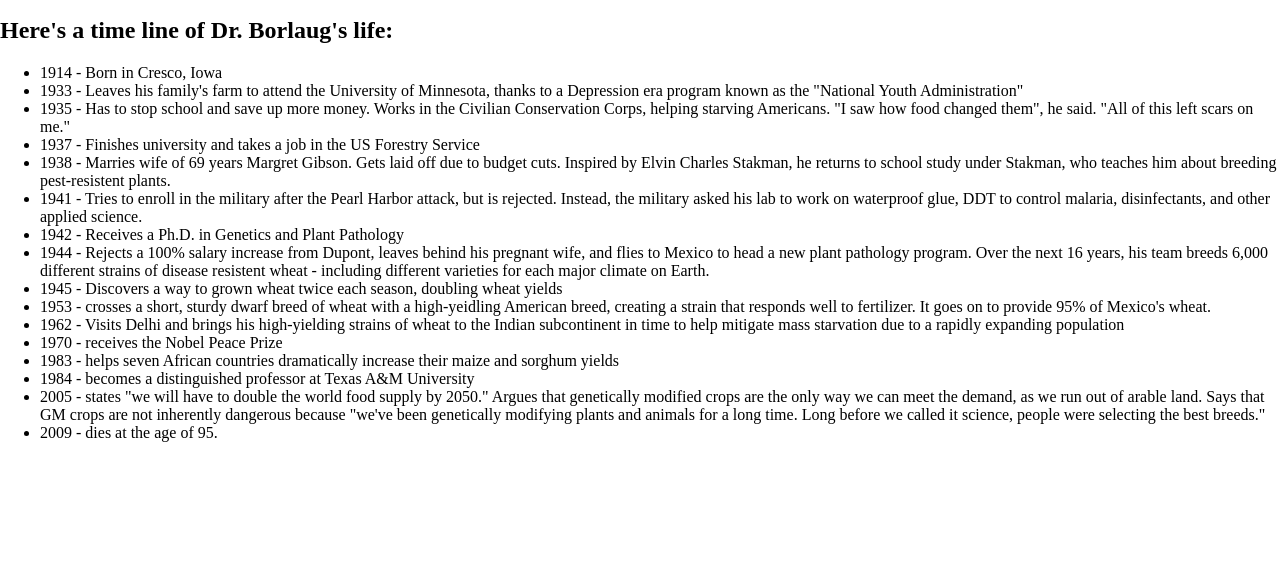
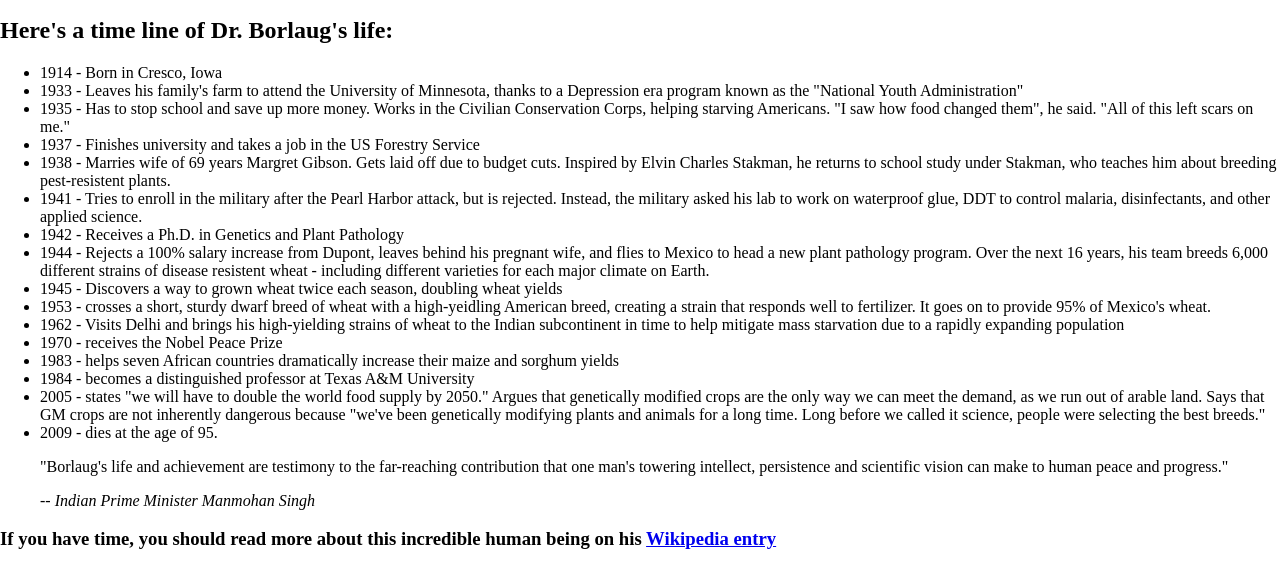
Before and after one commit to dantvi/tribute-page, a plain HTML site: page index.html in a window 1280 px wide. Shown: the part 455-1024 px from the top of the page. Before the commit the page ends 913 px from the top, so only its background shows below. Drawn offline with Linux system fonts and the light colour scheme.

Commit message:
citation and link to external website

```diff
--- a/index.html
+++ b/index.html
@@ -42,6 +42,14 @@
                 <li>2005 - states "we will have to double the world food supply by 2050." Argues that genetically modified crops are the only way we can meet the demand, as we run out of arable land. Says that GM crops are not inherently dangerous because "we've been genetically modifying plants and animals for a long time. Long before we called it science, people were selecting the best breeds."</li>
                 <li>2009 - dies at the age of 95.</li>
             </ul>
+            <blockquote cite="http://news.rediff.com/report/2009/sep/14/pm-pays-tribute-to-father-of-green-revolution-borlaug.htm">
+                <p>"Borlaug's life and achievement are testimony to the far-reaching contribution that one man's towering intellect, persistence and scientific vision can make to human peace and progress."</p>
+                <cite>-- Indian Prime Minister Manmohan Singh</cite>
+            </blockquote>
+            <h3>
+                If you have time, you should read more about this incredible human being on his
+                <a href="https://en.wikipedia.org/wiki/Norman_Borlaug" id="tribute-link" target="_blank">Wikipedia entry</a>
+            </h3>
         </artice>
     </main>
     <!-- Script -->
```
